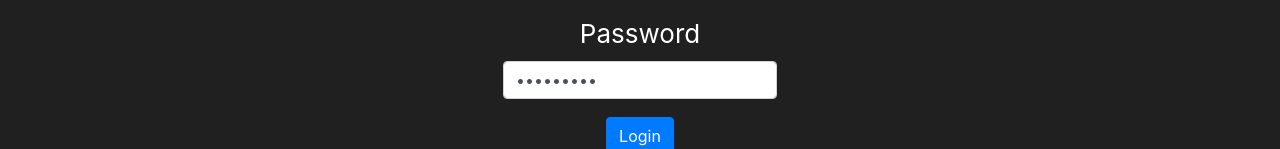
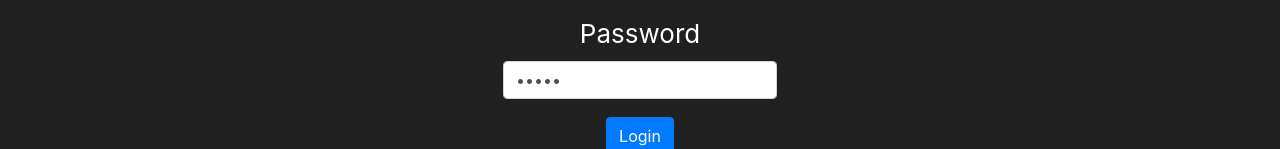
Before and after one commit to NoPalm0il/reaction-app, a React (Create React App) app: page /login in a window 1280 px wide. Shown: the part 433-582 px from the top of the page. Built offline with nearby package versions, Linux system fonts and the light colour scheme.

Commit message:
changed states

```diff
--- a/src/pages/login/Login.js
+++ b/src/pages/login/Login.js
@@ -9,7 +9,7 @@ export default class Login extends Component {
 
   constructor(props) {
     super(props);
-    this.state = { email: "admin@admin.adm", password: "123qweASD" };
+    this.state = { email: "admin@admin.adm", password: "admin" };
   }
 
   handleSubmit(evt) {
@@ -28,7 +28,7 @@ export default class Login extends Component {
     return (
       <div className="Login">
         <Form onSubmit={(evt) => this.handleSubmit(evt)}>
-          <Form.Group controlId="formGroupEmail" bsSize="large">
+          <Form.Group controlId="formGroupEmail">
             <Form.Label>Email address</Form.Label>
             <Form.Control
               type="email"
@@ -37,7 +37,7 @@ export default class Login extends Component {
               onChange={(evt) => this.setState({ email: evt.target.value })}
             />
           </Form.Group>
-          <Form.Group controlId="formGroupPassword" bsSize="large">
+          <Form.Group controlId="formGroupPassword">
             <Form.Label>Password</Form.Label>
             <Form.Control
               type="password"
--- a/src/pages/register/Register.js
+++ b/src/pages/register/Register.js
@@ -9,8 +9,7 @@ export default class Register extends Component {
     this.state = {
       username: "",
       email: "",
-      password: "",
-      role: 2,
+      password: ""
     };
   }
 
```
